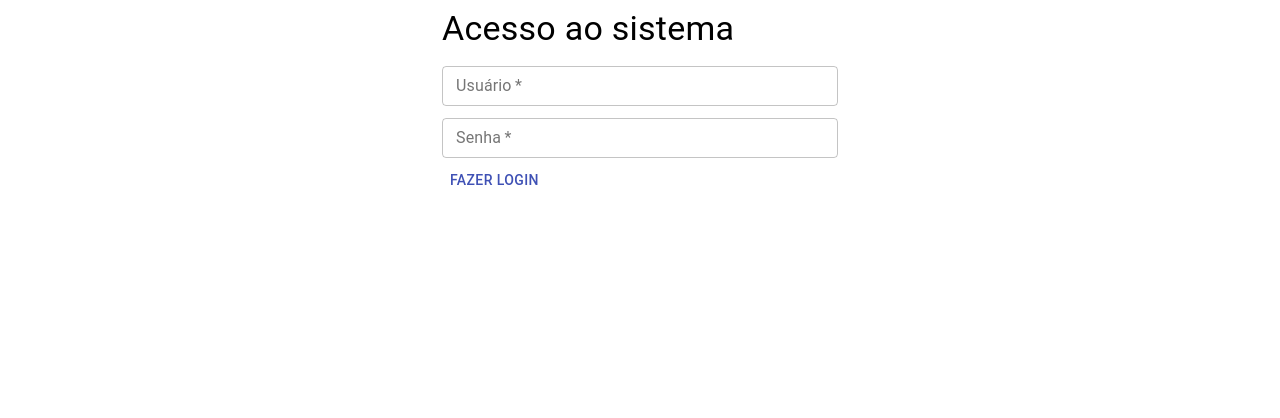
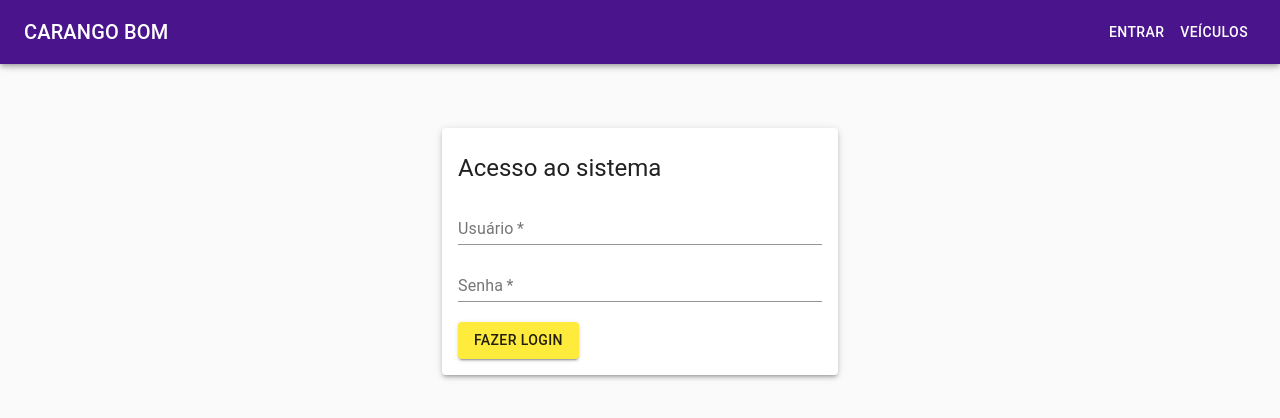
Before and after one commit to CaelumAulas/aceleratw-turma3-grupo1-frontend, a React (Create React App) app: page /login in a window 1280 px wide. Shown: the top 418 px of the page. Built offline with nearby package versions, Linux system fonts and the light colour scheme.

Commit message:
Adds theme

```diff
--- a/src/App.js
+++ b/src/App.js
@@ -1,8 +1,13 @@
 import { Route, Switch, BrowserRouter as Router } from 'react-router-dom'
 import LoginPage from './pages/LoginPage'
+import Header from './components/Header/Header'
+import { Box } from '@material-ui/core'
 
 function App() {
   return (
+    <>
+      <Header />
+      <Box pt="8rem">
         <Router>
           <Switch>
             <Route path="/login">
@@ -10,6 +15,8 @@ function App() {
             </Route>
           </Switch>
         </Router>
+      </Box>
+    </>
   )
 }
 
--- /dev/null
+++ b/src/components/Header/Header.js
@@ -0,0 +1,34 @@
+import AppBar from '@material-ui/core/AppBar'
+import Button from '@material-ui/core/Button'
+import { makeStyles } from '@material-ui/core/styles'
+import Toolbar from '@material-ui/core/Toolbar'
+import Typography from '@material-ui/core/Typography'
+import React from 'react'
+
+export default function Header() {
+  const useStyles = makeStyles(theme => ({
+    root: {
+      flexGrow: 1,
+    },
+    menuButton: {
+      marginRight: theme.spacing(2),
+    },
+    title: {
+      flexGrow: 1,
+    },
+  }))
+  const classes = useStyles()
+  return (
+    <>
+      <AppBar position="fixed" color="primary">
+        <Toolbar>
+          <Typography variant="h6" className={classes.title}>
+            CARANGO BOM
+          </Typography>
+          <Button color="inherit">Entrar</Button>
+          <Button color="inherit">Veículos</Button>
+        </Toolbar>
+      </AppBar>
+    </>
+  )
+}
--- a/src/index.js
+++ b/src/index.js
@@ -1,10 +1,30 @@
 import React from 'react'
 import ReactDOM from 'react-dom'
+import CssBaseline from '@material-ui/core/CssBaseline'
 import App from './App'
+
+import { createMuiTheme, ThemeProvider } from '@material-ui/core/styles'
+import purple from '@material-ui/core/colors/purple'
+import green from '@material-ui/core/colors/green'
+import { yellow } from '@material-ui/core/colors'
+
+const theme = createMuiTheme({
+  palette: {
+    primary: {
+      main: purple[900],
+    },
+    secondary: {
+      main: yellow[500],
+    },
+  },
+})
 
 ReactDOM.render(
   <React.StrictMode>
-    <App />
+    <CssBaseline />
+    <ThemeProvider theme={theme}>
+      <App />
+    </ThemeProvider>
   </React.StrictMode>,
   document.getElementById('root'),
 )
--- a/src/pages/LoginPage.js
+++ b/src/pages/LoginPage.js
@@ -2,38 +2,42 @@ import Container from '@material-ui/core/Container'
 import React from 'react'
 import TextField from '@material-ui/core/TextField'
 import Button from '@material-ui/core/Button'
-import { Box, Typography } from '@material-ui/core'
+import { Box, Paper, Typography } from '@material-ui/core'
 
 export default function LoginPage() {
   return (
-    <>
     <Container maxWidth="xs">
+      <Paper elevation={3}>
+        <Box p={2}>
           <Box mb="0.5rem" mt="0.5rem">
-          <Typography variant="h4" component="h2">
+            <Typography variant="h5" component="h2">
               Acesso ao sistema
             </Typography>
           </Box>
           <form noValidate autoComplete="off">
             <TextField
-            variant="outlined"
+              variant="standard"
               margin="dense"
               label="Usuário"
               fullWidth
               required
             />
             <TextField
-            variant="outlined"
+              variant="standard"
               margin="dense"
               label="Senha"
               type="password"
               fullWidth
               required
             />
-          <Button variant="text" color="primary">
+            <Box mt={2}>
+              <Button variant="contained" color="secondary">
                 Fazer Login
               </Button>
+            </Box>
           </form>
+        </Box>
+      </Paper>
     </Container>
-    </>
   )
 }
```
Lines whose indentation alone changed are shown as unchanged.
